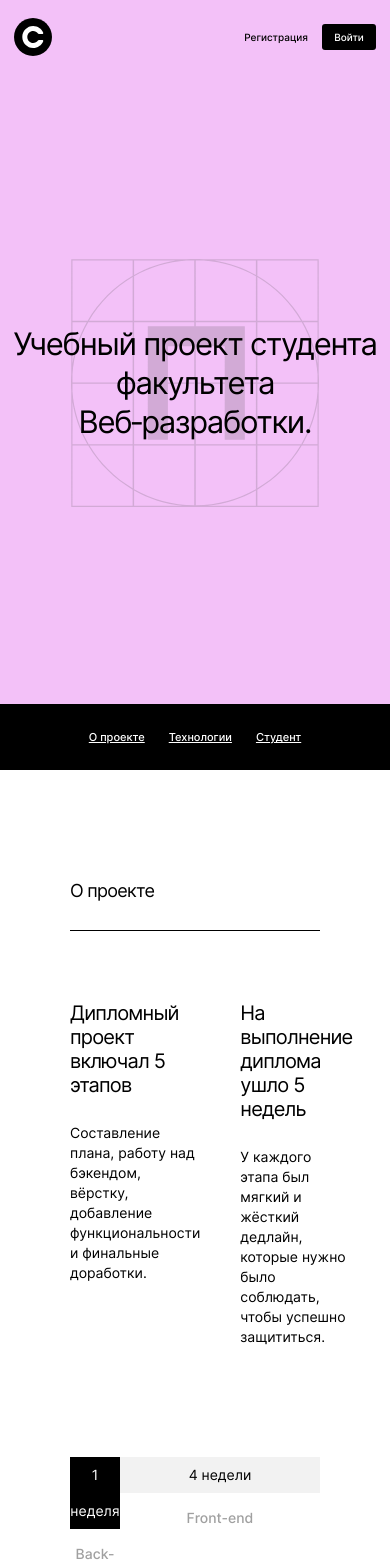
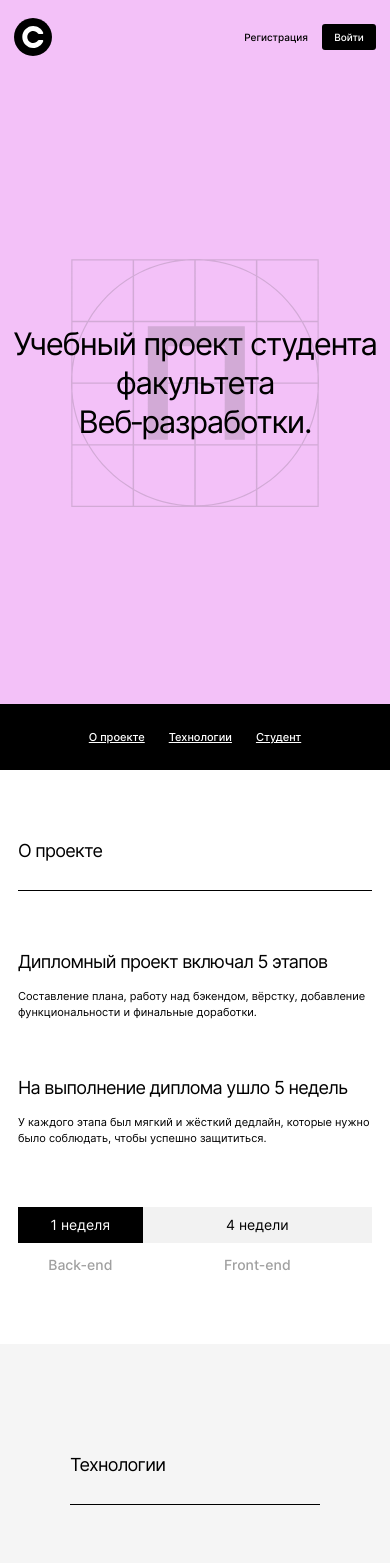
Before and after one commit to mahakomar11/movies-explorer-frontend, a React (Create React App) app: page / in a window 390 px wide. Shown: the top 1563 px of the page. Built offline with nearby package versions, Linux system fonts and the light colour scheme.

Commit message:
Make responsive AboutProject

```diff
--- a/src/components/AboutProject/AboutProject.css
+++ b/src/components/AboutProject/AboutProject.css
@@ -1,5 +1,17 @@
 .about-project {
   padding: 110px 70px;
+}
+
+@media screen and (max-width: 768px) {
+  .about-project {
+    padding: 90px 50px;
+  }
+}
+
+@media screen and (max-width: 540px) {
+  .about-project {
+    padding: 70px 18px;
+  }
 }
 
 .about-project__info {
@@ -7,6 +19,21 @@
   grid-template-columns: 1fr 1fr;
   column-gap: 40px;
   margin: 70px 0 110px;
+}
+
+@media screen and (max-width: 768px) {
+  .about-project__info {
+    margin-bottom: 93px;
+    column-gap: 30px;
+  }
+}
+
+@media screen and (max-width: 570px) {
+  .about-project__info {
+    margin: 60px 0 60px;
+    grid-template-columns: 1fr;
+    row-gap: 56px;
+  }
 }
 
 .about-project__highlight {
@@ -17,15 +44,55 @@
   letter-spacing: -0.04em;
 }
 
+@media screen and (max-width: 768px) {
+  .about-project__highlight {
+    margin-bottom: 22px;
+  }
+}
+
+@media screen and (max-width: 540px) {
+  .about-project__highlight {
+    margin-bottom: 16px;
+    font-size: 18px;
+    line-height: 22px;
+  }
+}
+
 .about-project__text {
   margin: 0;
   font-size: 14px;
   line-height: 1.43;
 }
 
+@media screen and (max-width: 768px) {
+  .about-project__text {
+    font-size: 12px;
+    line-height: 1.5;
+  }
+}
+
+@media screen and (max-width: 540px) {
+  .about-project__text {
+    font-size: 11px;
+    line-height: 1.45;
+  }
+}
+
 .about-project__timescale {
   display: grid;
   grid-template-columns: 1fr 4fr;
+}
+
+@media screen and (max-width: 768px) {
+  .about-project__timescale {
+    grid-template-columns: 1fr 3.77fr;
+  }
+}
+
+@media screen and (max-width: 540px) {
+  .about-project__timescale {
+    grid-template-columns: 1fr 1.84fr;
+  }
 }
 
 .about-project__duration {
@@ -54,3 +121,9 @@
   text-align: center;
   color: #a0a0a0;
 }
+
+@media screen and (max-width: 768px) {
+  .about-project__part-name {
+    margin-top: 14px;
+  }
+}
```
